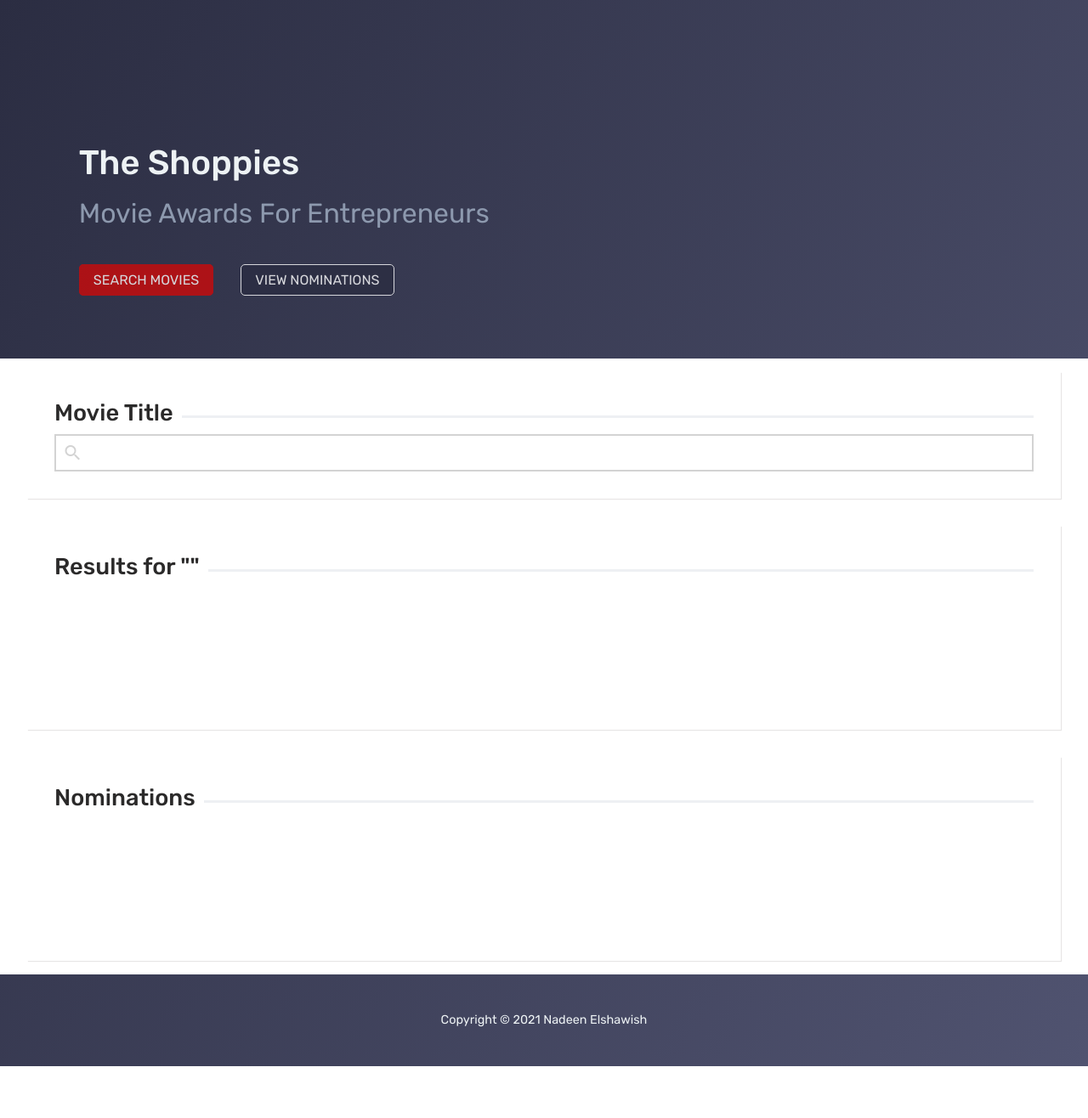
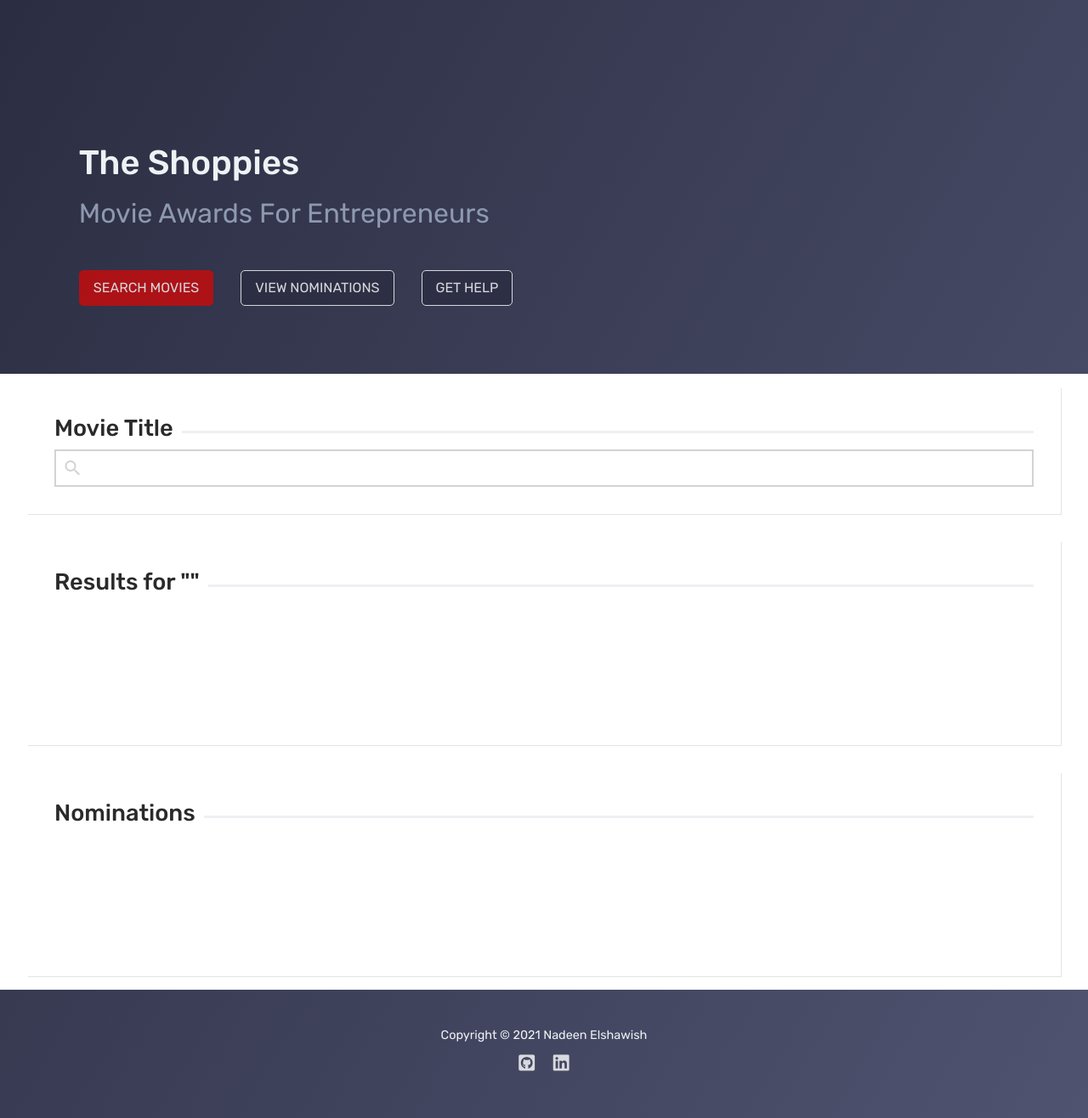
Before and after one commit to nelshaw/TheShoppies, an Angular app in the folder TheShoppies/: page / in a window 1280 px wide. Shown: the whole page at 85% size. Before the commit the page ends 1255 px from the top, so only its background shows below. Built offline with nearby package versions, Linux system fonts and the light colour scheme.

Commit message:
Add get help modal and footer icons

```diff
--- a/TheShoppies/angular.json
+++ b/TheShoppies/angular.json
@@ -24,6 +24,7 @@
               "src/assets"
             ],
             "styles": [
+              "node_modules/bootstrap/dist/css/bootstrap.min.css",
               "./node_modules/@angular/material/prebuilt-themes/pink-bluegrey.css",
               "src/styles.css"
             ],
@@ -119,6 +120,10 @@
               "devServerTarget": "TheShoppies:serve:production"
             }
           }
+        },
+        "deploy": {
+          "builder": "angular-cli-ghpages:deploy",
+          "options": {}
         }
       }
     }
--- a/TheShoppies/src/app/app.component.css
+++ b/TheShoppies/src/app/app.component.css
@@ -50,6 +50,11 @@ h3:after{
     padding: 5em;
 }
 
+.buttons{
+    display: flex;
+    flex-wrap: wrap;
+}
+
 a {
     border-radius: 5px;
     border: 1px solid #444;
@@ -65,6 +70,13 @@ a {
     background-color: rgb(204, 10, 10);
     color: white;
     border-color: rgb(204, 10, 10);
+}
+
+/* realign buttons when screen gets smaller */
+@media screen and (max-width: 694px){
+    .search {
+        margin-left: 2em;
+    }
 }
 
 .nominate {
@@ -184,3 +196,21 @@ input:disabled:hover{
     background-color: #2B2D42;
     opacity: 0.3;
 }
+
+ol li{
+    max-width: 95%;
+    list-style: decimal;
+    padding: 1em;
+}
+
+ol li b, ol i {
+    color: #8D99AE;
+}
+
+.fab {
+    color: white;
+    font-size: 1.5em;
+    border: none;
+    padding: 0;
+    margin: 0.5em;
+}
--- a/TheShoppies/src/app/app.component.html
+++ b/TheShoppies/src/app/app.component.html
@@ -1,11 +1,34 @@
+<ng-template #content let-modal>
+    <div class="modal-header">
+        <h4 class="modal-title">How to Nominate</h4>
+        <button type="button" class="close" aria-label="Close" (click)="modal.dismiss('Cross click')">
+            <span aria-hidden="true">&times;</span>
+        </button>
+    </div>
+    <div class="modal-body">
+        <ol>
+            <li>Search for the title of your favourite movie under <b>Movie Title</b></li>
+            <li>Under the <b>Results</b> section, click the <b>Nominate</b> button under the movie of your choice</li>
+            <li>
+                In the <b>Nominations</b> section, view or remove your nominations. You'll only be able to add <i>five</i> movies before you get a warning
+
+            </li>
+            <br><i>Hint: Hover over the posters to see an enlarged version!</i>
+        </ol>
+    </div>
+</ng-template>
+
 <body>
     <div class="header">
         <h1>{{ title }}</h1>
         <h2>{{ subtitle }}</h2>
 
-        <!-- Buttons to direct to anchors in the page for easier use -->
-        <a href="#search" class="search">Search Movies</a>
-        <a href="#nominations" class="nominate">View Nominations</a>
+        <div class="buttons">
+            <!-- Buttons to direct to anchors in the page for easier use -->
+            <a href="#search" class="search">Search Movies</a>
+            <a href="#nominations" class="nominate">View Nominations</a>
+            <a href="#" class="nominate" (click)="open(content)">Get Help</a>
+        </div>
     </div>
 
     <div class="main">
@@ -51,6 +74,8 @@
     </div>
 
     <div class="footer">
-        Copyright © 2021 Nadeen Elshawish
+        Copyright © 2021 Nadeen Elshawish <br>
+        <a href="https://github.com/nelshaw" class="fab fa-github-square"></a>
+        <a href="https://www.linkedin.com/in/nadeenelshawish/" class="fab fa-linkedin"></a>
     </div>
 </body>
--- a/TheShoppies/src/app/app.component.ts
+++ b/TheShoppies/src/app/app.component.ts
@@ -1,6 +1,7 @@
 import { Component } from '@angular/core';
 import { OmdbApiService } from './service/omdb-api.service';
 import { Movie } from './model/movie';
+import { NgbModal } from '@ng-bootstrap/ng-bootstrap';
 
 @Component({
   selector: 'app-root',
@@ -11,19 +12,20 @@ export class AppComponent {
 
   title = 'The Shoppies';
   subtitle = 'Movie Awards for Entrepreneurs';
-  moviesList : Movie[] = [];
-  searchText : String = '';
-  nominationList : Movie[] = [];
+  moviesList: Movie[] = [];
+  searchText: String = '';
+  nominationList: Movie[] = [];
   public displayAlert = false;
   public maxNom = false;
   public disabled = true;
 
-  constructor(private apiService: OmdbApiService) {}
+  constructor(private apiService: OmdbApiService,
+    private modalService: NgbModal) { }
 
-  ngOnInit(){}
+  ngOnInit() { }
 
   // Method to retrieve movies based on search
-  getMovies(){
+  getMovies() {
 
     // Refresh movies list every time a search is made (avoid page long results and repetitive options)
     this.moviesList = [];
@@ -35,6 +37,7 @@ export class AppComponent {
       data => {
 
         // Create new movie object for each result -> important to enable the nominate button
+        if (data.Search != null) {
           data.Search.forEach(movie => {
             let newMovie: Movie = {
               Title: movie.Title,
@@ -44,33 +47,32 @@ export class AppComponent {
             };
 
             this.moviesList.push(newMovie);
-          console.log("Added new movie " + newMovie);
-
+            console.log("Added new movie: " + newMovie);
           });
-
+        }
       }
     );
 
   }
 
   // Method to nominate movies based on search results
-  nominate(movie){
+  nominate(movie) {
 
     // Check if max nominations is true (4 since it is 0-indexed)
-    if(this.nominationList.length > 4) {
+    if (this.nominationList.length > 4) {
       this.maxNom = true;
       // Display alert that max number of nominations has been reached
       this.displayAlert = true;
 
-      // Timeout to remove alert after 3s
-      setTimeout(function() {
+      // Timeout to remove alert after 5s
+      setTimeout(function () {
         this.displayAlert = false;
-      }.bind(this), 3000);
+      }.bind(this), 5000);
 
     }
     else {
       this.maxNom = false;
-      console.log("Nominating movie:" + movie.Title);
+      console.log("Nominating movie: " + movie.Title);
       // Disable nomination button for movie
       movie.isDisabled = true;
       this.nominationList.push(movie);
@@ -79,20 +81,29 @@ export class AppComponent {
   }
 
   // Method to remove movie from nominated list
-  remove(movie){
+  remove(movie) {
 
     console.log("Removing movie: " + movie.Title);
 
     // Check to see if movie exists in nomination list
+    if (this.nominationList != null) {
       this.nominationList.forEach((value, index) => {
 
-      if(value == movie){
+        if (value == movie) {
           this.nominationList.splice(index, 1);
           // Enable nominate button again in order to re-add
           movie.isDisabled = false;
           console.log("Removed movie: " + movie.Title);
         }
       });
+    }
 
   }
+
+  open(content) {
+    this.modalService.open(content, {
+      centered: true,
+      scrollable: true
+    });
   }
+}
--- a/TheShoppies/src/app/app.module.ts
+++ b/TheShoppies/src/app/app.module.ts
@@ -6,6 +6,7 @@ import { HttpClientModule } from '@angular/common/http';
 import { OmdbApiService } from './service/omdb-api.service';
 import { FormsModule } from '@angular/forms';
 import { BrowserAnimationsModule } from '@angular/platform-browser/animations';
+import { NgbModule } from '@ng-bootstrap/ng-bootstrap';
 
 @NgModule({
   declarations: [
@@ -16,7 +17,7 @@ import { BrowserAnimationsModule } from '@angular/platform-browser/animations';
     AppRoutingModule,
     HttpClientModule,
     FormsModule,
-    BrowserAnimationsModule
+    BrowserAnimationsModule, NgbModule
   ],
   providers: [OmdbApiService],
   bootstrap: [AppComponent]
--- a/TheShoppies/src/app/service/omdb-api.service.ts
+++ b/TheShoppies/src/app/service/omdb-api.service.ts
@@ -18,7 +18,8 @@ export class OmdbApiService {
         .set('type', 'movie')
         .set('s', title + '*');
 
-    return this.client.get('http://www.omdbapi.com/', {
+    console.log(environment.apiUrl);
+    return this.client.get(environment.apiUrl, {
       params: params
     });
   }
--- a/TheShoppies/src/environments/environment.prod.ts
+++ b/TheShoppies/src/environments/environment.prod.ts
@@ -1,3 +1,5 @@
 export const environment = {
-  production: true
+  production: true,
+  apikey: 'c4be7fe4',
+  apiUrl: 'https://www.omdbapi.com/'
 };
--- a/TheShoppies/src/environments/environment.ts
+++ b/TheShoppies/src/environments/environment.ts
@@ -1,4 +1,5 @@
 export const environment = {
   production: false,
-  apikey: 'c4be7fe4'
+  apikey: 'c4be7fe4',
+  apiUrl: 'https://www.omdbapi.com/'
 };
--- a/TheShoppies/src/polyfills.ts
+++ b/TheShoppies/src/polyfills.ts
@@ -1,3 +1,7 @@
+/***************************************************************************************************
+ * Load `$localize` onto the global scope - used if i18n tags appear in Angular templates.
+ */
+import '@angular/localize/init';
 /**
  * This file includes polyfills needed by Angular and is loaded before the app.
  * You can add your own extra polyfills to this file.
--- a/TheShoppies/src/styles.css
+++ b/TheShoppies/src/styles.css
@@ -1,3 +1,5 @@
+@import url('../node_modules/@fortawesome/fontawesome-free/css/all.min.css');
+
 /* Application-wide Styles */
 h1 {
     color: black;
```
Also changed, not shown: TheShoppies/package.json (+7 -2 lines), 1 other file (tests, documents, lock files or other folders). Lines whose indentation alone changed are shown as unchanged.
